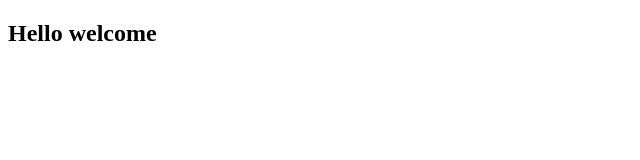
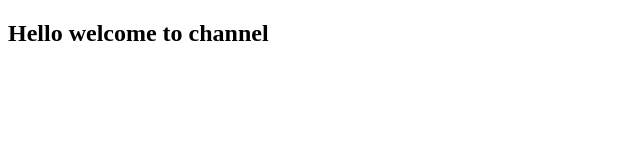
Before and after one commit to mahesh1177455/test, a plain HTML site: page index.html in a window 1280 px wide. Shown: the whole page, without its empty margins (0-640 px from the left). Drawn offline with Linux system fonts and the light colour scheme.

Commit message:
commit second

```diff
--- a/index.html
+++ b/index.html
@@ -7,6 +7,6 @@
     <title>Document</title>
   </head>
   <body>
-    <h2>Hello welcome</h2>
+    <h2>Hello welcome to channel</h2>
   </body>
 </html>
```
